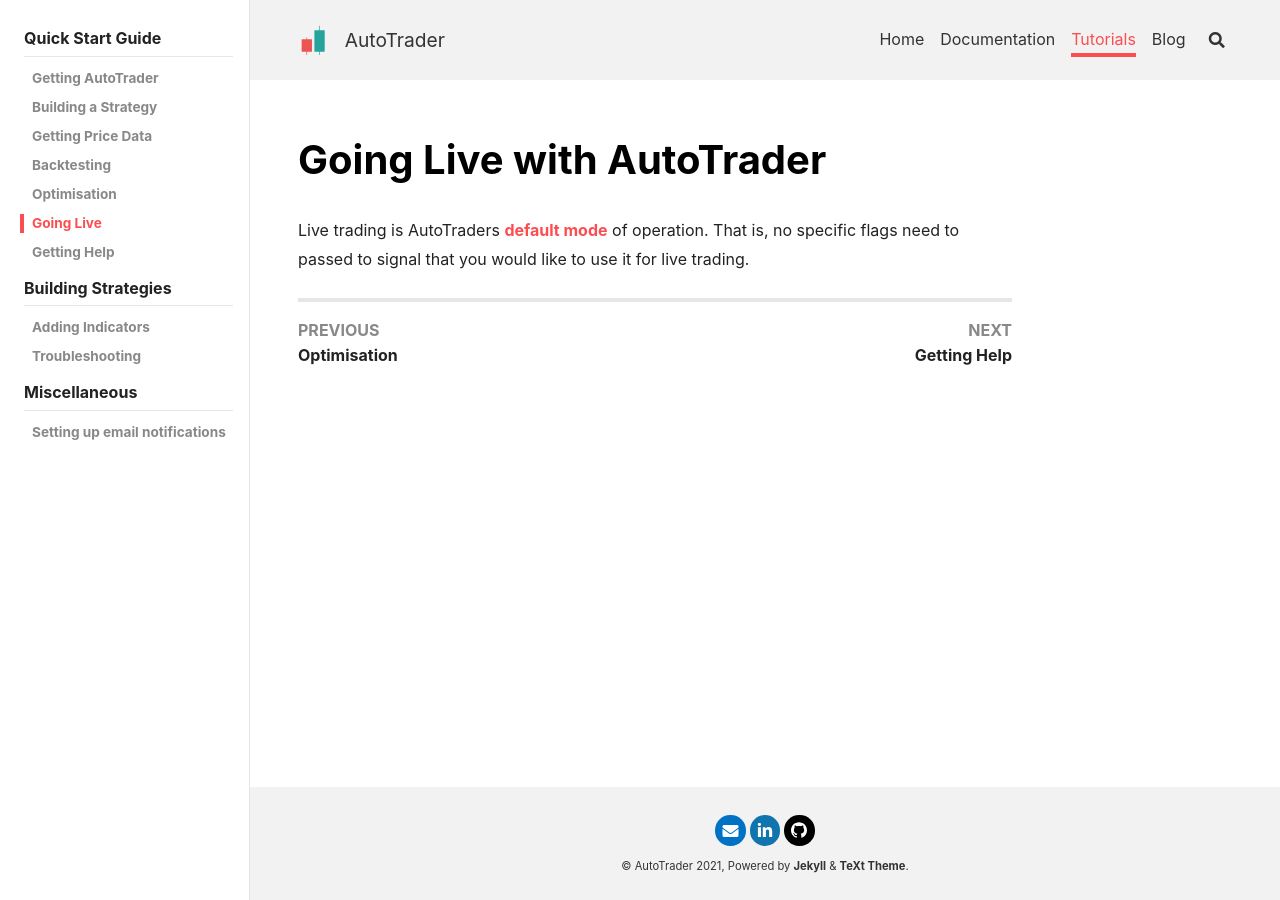
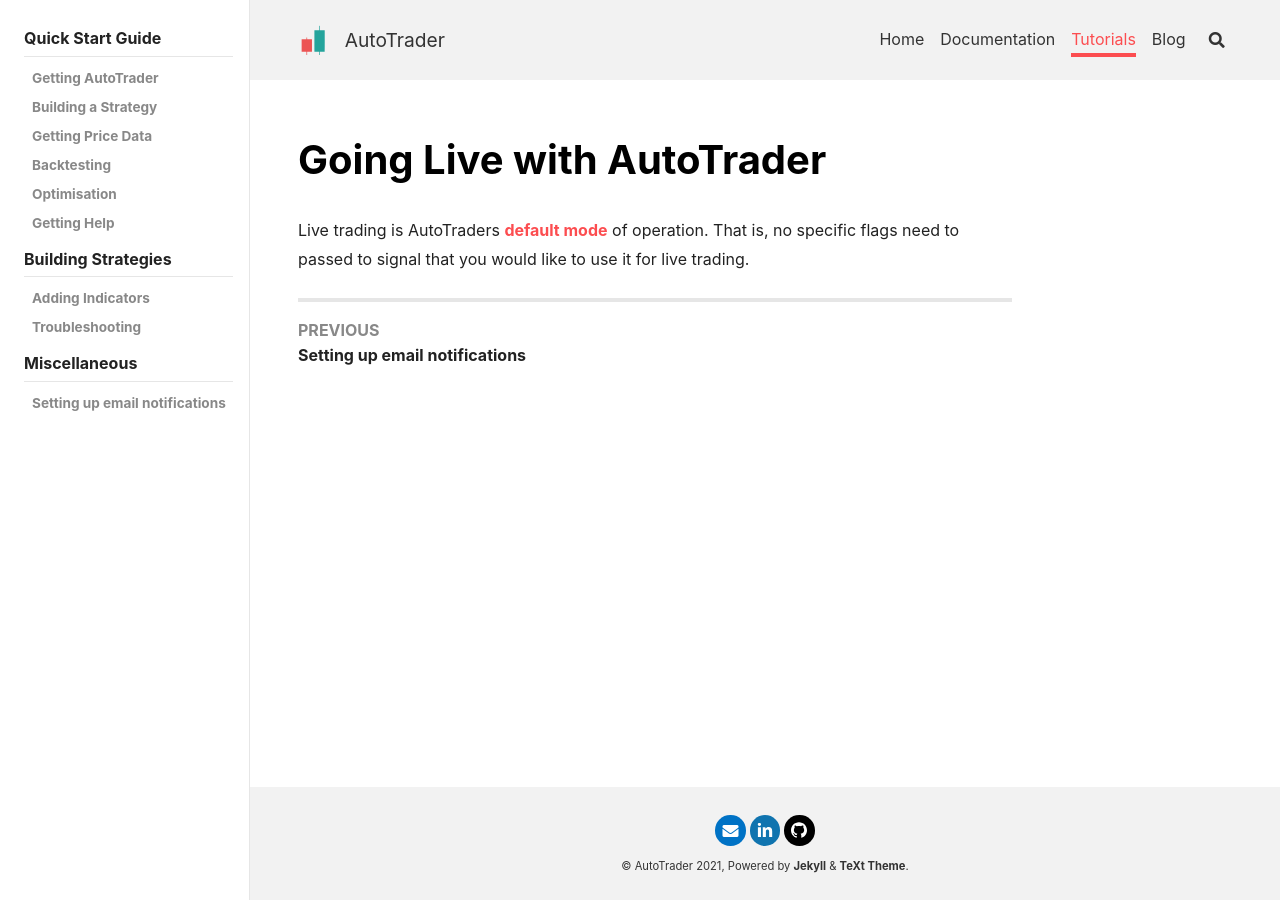
Before and after one commit to kieran-mackle/AutoTrader, a Jekyll site: the page built from content/_tutorials/1.6-going-live.md, in a window 1280 px wide. Built offline with Jekyll 4.4.1, drawn with Linux system fonts in a browser that asks for light colours; nearby versions of some CDN libraries.

Commit message:
Removed live trading tut for now

```diff
--- a/_data/navigation.yml
+++ b/_data/navigation.yml
@@ -65,8 +65,6 @@
         url: /tutorials/backtesting
       - title: Optimisation
         url: /tutorials/optimisation
-      - title: Going Live
-        url: /tutorials/live-trading
       - title: Getting Help
         url: /tutorials/help
   - title: Building Strategies
```
